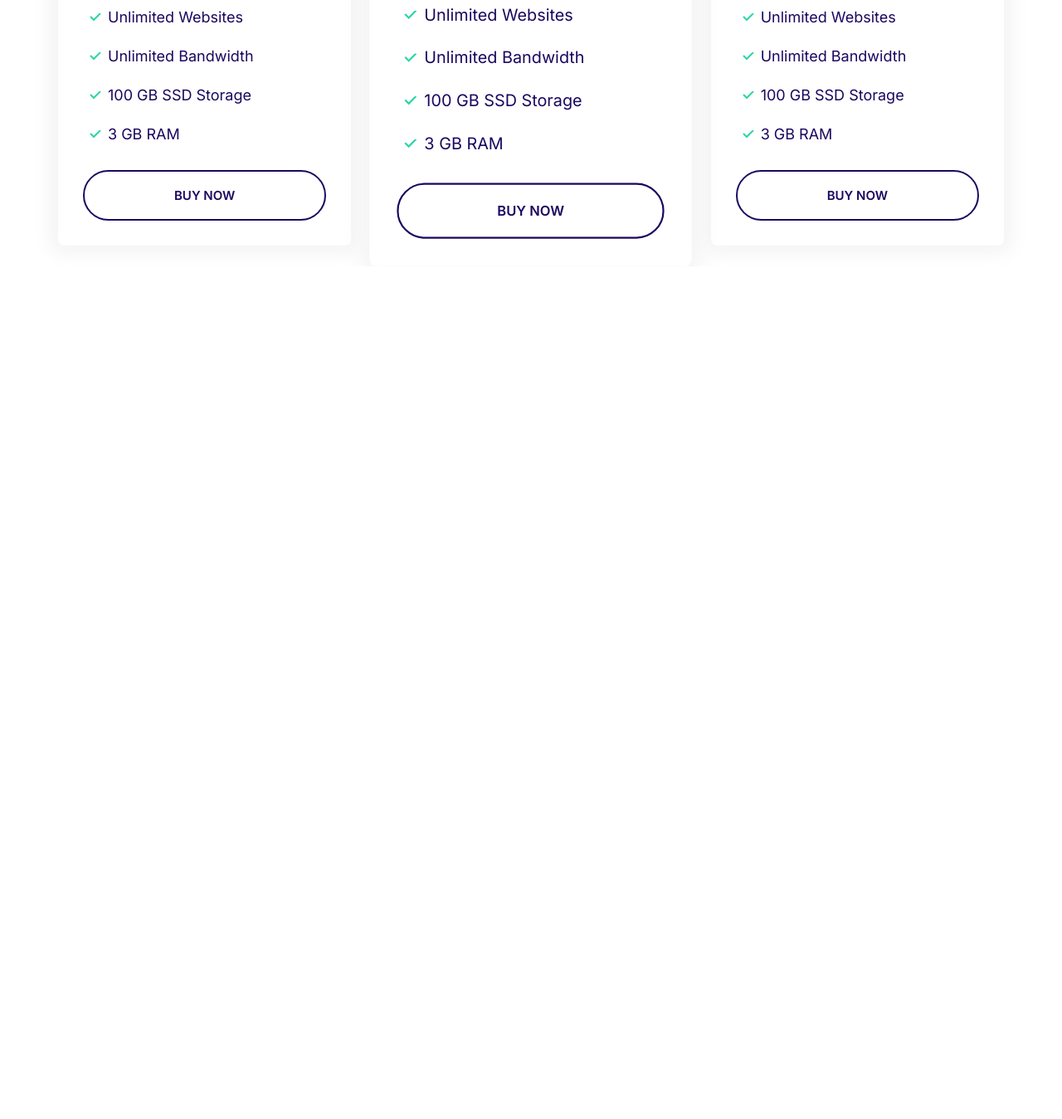
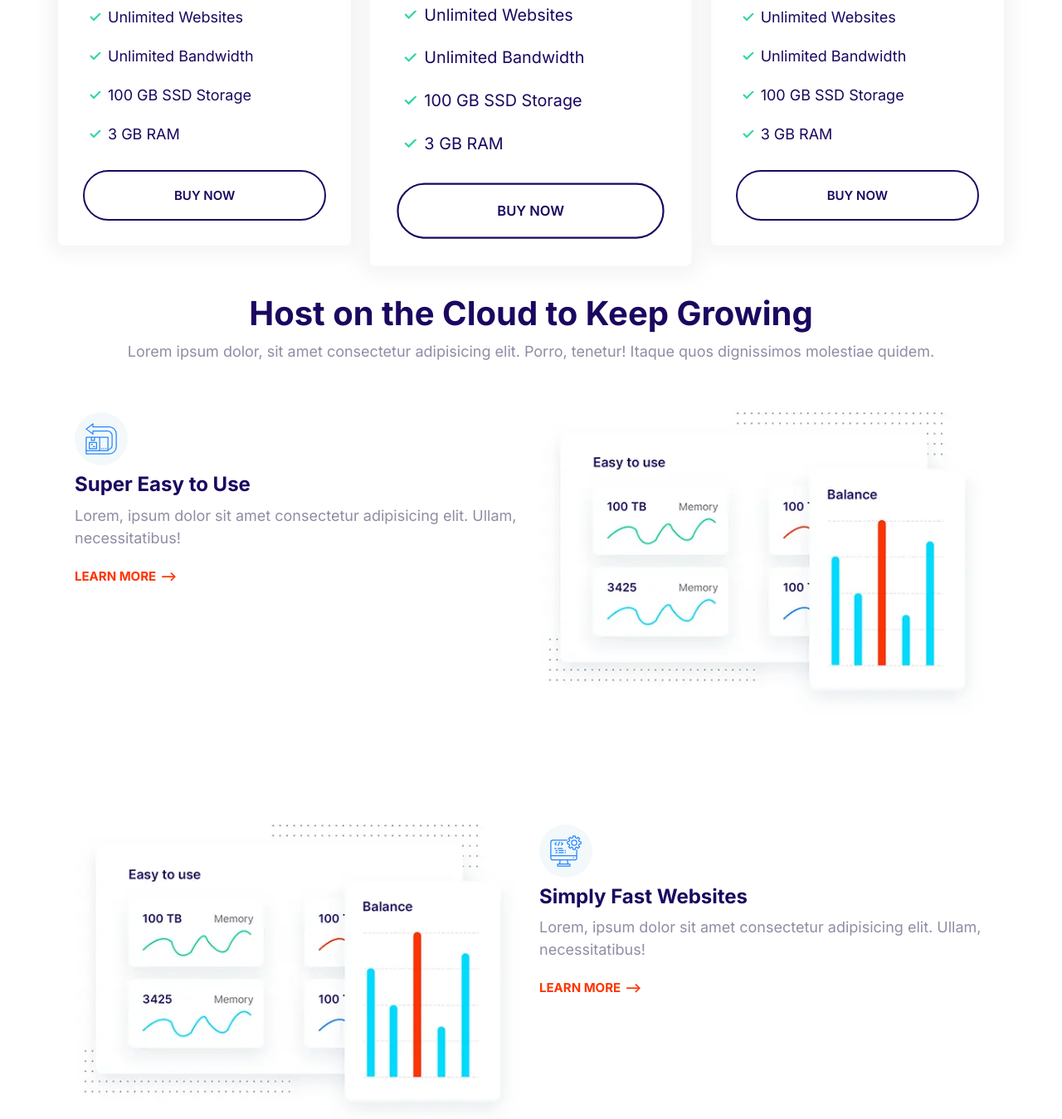
Before and after one commit to goldstem04/megify, a plain HTML site: page index.html in a window 1280 px wide. Shown: the part 1451-2800 px from the top of the page at 83% size. Before the commit the page ends 1772 px from the top, so only its background shows below. Drawn offline with Linux system fonts and the light colour scheme.

Commit message:
Creating the features block.

```diff
--- a/css/style.css
+++ b/css/style.css
@@ -791,3 +791,28 @@
         padding: 0;
     }
 }
+
+/* FEATURES BLOCK */
+
+.feature {
+    gap: 4rem 2rem;
+    margin: 12rem 0;
+}
+
+.feature:first-of-type {
+    margin-top: 6rem;
+}
+
+.feature__heading {
+    margin: 1rem 0;
+}
+
+.feature__image {
+    width: 100%;
+}
+
+@media screen and (min-width: 768px) {
+    .feature:nth-of-type(even) .feature__content {
+        order: 2;
+    }
+}
--- a/index.html
+++ b/index.html
@@ -136,6 +136,94 @@
         </div>
       </div>
     </section>
+    <section class="block container">
+      <header class="block__header">
+        <h2 class="block__heading">Host on the Cloud to Keep Growing</h2>
+        <p>
+          Lorem ipsum dolor, sit amet consectetur adipisicing elit. Porro,
+          tenetur! Itaque quos dignissimos molestiae quidem.
+        </p>
+      </header>
+      <article class="grid grid--1x2 feature">
+        <div class="feature__content">
+          <span class="icon-container">
+            <svg class="icon icon--primary">
+              <use xlink:href="images/sprite.svg#easy"></use>
+            </svg>
+          </span>
+          <h3 class="feature__heading">Super Easy to Use</h3>
+          <p>
+            Lorem, ipsum dolor sit amet consectetur adipisicing elit. Ullam,
+            necessitatibus!
+          </p>
+          <a class="link-arrow" href="#">Learn More</a>
+        </div>
+        <picture>
+          <source
+            type="image/webp"
+            srcset="images/easy.webp 1x, images/easy@2x.webp 2x"
+          />
+          <source
+            type="image/png"
+            srcset="images/easy.png 1x, images/easy@2x.png 2x"
+          />
+          <img class="feature__image" src="images/easy@2x.png" alt="" />
+        </picture>
+      </article>
+      <article class="grid grid--1x2 feature">
+        <div class="feature__content">
+          <span class="icon-container">
+            <svg class="icon icon--primary">
+              <use xlink:href="images/sprite.svg#computer"></use>
+            </svg>
+          </span>
+          <h3 class="feature__heading">Simply Fast Websites</h3>
+          <p>
+            Lorem, ipsum dolor sit amet consectetur adipisicing elit. Ullam,
+            necessitatibus!
+          </p>
+          <a class="link-arrow" href="#">Learn More</a>
+        </div>
+        <picture>
+          <source
+            type="image/webp"
+            srcset="images/easy.webp 1x, images/easy@2x.webp 2x"
+          />
+          <source
+            type="image/png"
+            srcset="images/easy.png 1x, images/easy@2x.png 2x"
+          />
+          <img class="feature__image" src="images/easy@2x.png" alt="" />
+        </picture>
+      </article>
+      <article class="grid grid--1x2 feature">
+        <div class="feature__content">
+          <span class="icon-container">
+            <svg class="icon icon--primary">
+              <use xlink:href="images/sprite.svg#wordpress"></use>
+            </svg>
+          </span>
+          <h3 class="feature__heading">Wordpress Made Easy</h3>
+          <p>
+            Lorem, ipsum dolor sit amet consectetur adipisicing elit. Ullam,
+            necessitatibus!
+          </p>
+          <a class="link-arrow" href="#">Learn More</a>
+        </div>
+        <picture>
+          <source
+            type="image/webp"
+            srcset="images/easy.webp 1x, images/easy@2x.webp 2x"
+          />
+          <source
+            type="image/png"
+            srcset="images/easy.png 1x, images/easy@2x.png 2x"
+          />
+          <img class="feature__image" src="images/easy@2x.png" alt="" />
+        </picture>
+      </article>
+    </section>
+
     <script src="js/main.js"></script>
   </body>
 </html>
```
Also changed, not shown: components/block-features.html (added, +87 -0 lines), components/blocks.html (+0 -1 lines), images/easy.png (added), images/easy.webp (added), images/easy@2x.png (added), images/easy@2x.webp (added).
